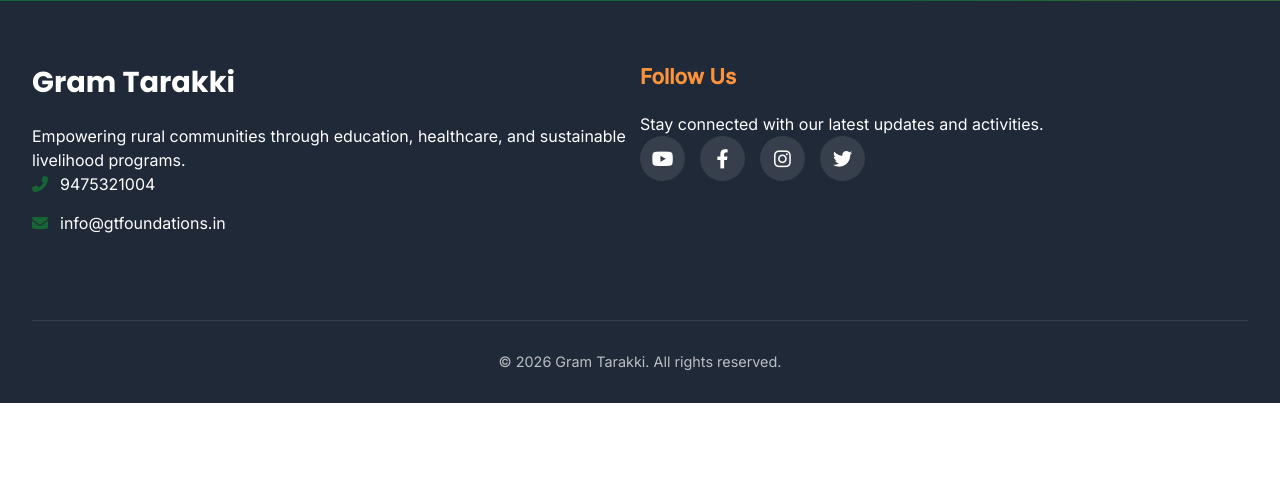
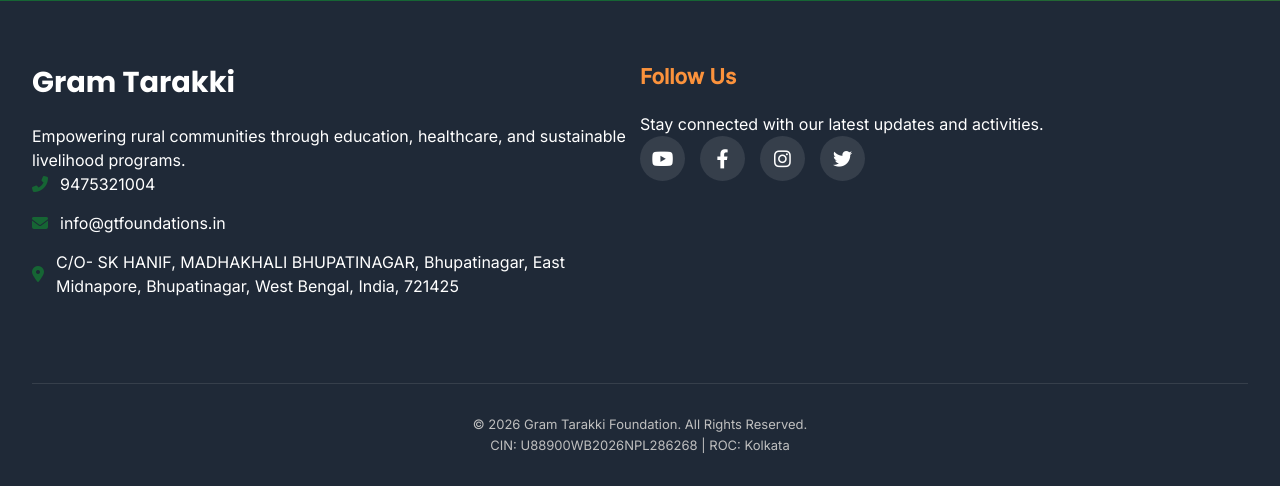
Before and after one commit to riyajul-saha/gram-tarakki-foundation, a Flask app: page /karate in a window 1280 px wide. Shown: the part 4978-5464 px from the top of the page. Before the commit the page ends 5381 px from the top, so only its background shows below. Run offline with Flask 3, Linux system fonts and the light colour scheme.

Commit message:
Update Copyright part of footer section

```diff
--- a/app.py
+++ b/app.py
@@ -24,7 +24,7 @@ def join():
 
 @app.route("/karate")
 def karate():
-  return render_template('programs-karate.html')
+  return render_template('programs/programs-karate.html')
 
 
 if __name__ == "__main__":
--- a/static/css/base.css
+++ b/static/css/base.css
@@ -169,8 +169,10 @@ footer {
     text-align: center;
     padding-top: 30px;
     border-top: 1px solid rgba(255, 255, 255, 0.1);
-    color: rgba(255, 255, 255, 0.7);
-    font-size: 0.9rem;
+    font-size: 13px;
+    color: #bfbfbf;
+    line-height: 1.6;
+    margin-top: 12px;
 }
 
 /* Mobile Responsive Styles */
--- a/static/css/programs-karate.css
+++ b/static/css/programs-karate.css
@@ -714,14 +714,23 @@ a {
   object-fit: cover;
   border-radius: 0.75rem;
   box-shadow: var(--shadow-lg);
+  transition: transform 0.3s ease;
 }
 
 .belt-img-1 {
   transform: translateY(1rem);
 }
 
+.belt-img-1:hover {
+  transform: translateY(1rem) scale(1.05);
+}
+
 .belt-img-2 {
   transform: translateY(-1rem);
+}
+
+.belt-img-2:hover {
+  transform: translateY(-1rem) scale(1.05);
 }
 
 /* --- 6. Gallery Section --- */
--- a/templates/base.html
+++ b/templates/base.html
@@ -39,7 +39,7 @@
                                 class="{{ 'active' if request.endpoint == 'about' else '' }}">About</a></li>
                         <li><a href="{{ url_for('programs') }}"
                                 class="{{ 'active' if request.endpoint == 'programs' else '' }}">Programs</a></li>
-                        <li><a href="{{ url_for('home', _anchor='event') }}">Events</a></li>
+                        <li><a href="{{ url_for('join') }}">Join</a></li>
                         <li><a href="#program-gallery">Gallery</a></li>
                         <li><a href="{{ url_for('home', _anchor='donate') }}">Donate</a></li>
                         <li><a href="#contact">Contact</a></li>
@@ -70,6 +70,11 @@
                             <i class="fas fa-envelope"></i>
                             <span>info@gtfoundations.in</span>
                         </div>
+                        <div class="contact-item">
+                            <i class="fas fa-map-marker-alt"></i>
+                            <span>C/O- SK HANIF, MADHAKHALI BHUPATINAGAR, Bhupatinagar, East Midnapore, Bhupatinagar,
+                                West Bengal, India, 721425</span>
+                        </div>
                     </div>
                     <div class="footer-social">
                         <h3>Follow Us</h3>
@@ -91,7 +96,9 @@
                     </div>
                 </div>
                 <div class="copyright">
-                    &copy; 2026 Gram Tarakki. All rights reserved.
+                    <!-- &copy; 2026 Gram Tarakki. All rights reserved. -->
+                    <p>&copy; 2026 Gram Tarakki Foundation. All Rights Reserved.</p>
+                    <p>CIN: U88900WB2026NPL286268 | ROC: Kolkata</p>
                 </div>
             </div>
         </footer>
--- a/templates/index.html
+++ b/templates/index.html
@@ -9,7 +9,7 @@
         <p>We empower marginalised and rural communities with education, healthcare and livelihood support.</p>
         <div class="hero-buttons">
             <a href="#donate" class="btn btn-primary">Donate Now</a>
-            <a href="#join" class="btn btn-secondary">Join a Program</a>
+            <a href="{{ url_for('join') }}" class="btn btn-secondary">Join a Program</a>
         </div>
     </div>
 </section>
--- a/templates/join.html
+++ b/templates/join.html
@@ -42,7 +42,7 @@
                 <div class="form-row">
                     <div class="form-group">
                         <label for="fullname" class="required">Full Name</label>
-                        <input type="text" id="fullname" name="fullname" placeholder="e.g. S.K Istehar" required>
+                        <input type="text" id="fullname" name="fullname" placeholder="e.g. SK ESTEHER ALI " required>
                     </div>
                     <div class="form-group">
                         <label for="age" class="required">Age</label>
```
Also changed, not shown: templates/programs/programs-karate.html (renamed from templates/programs-karate.html, +0 -15 lines).
